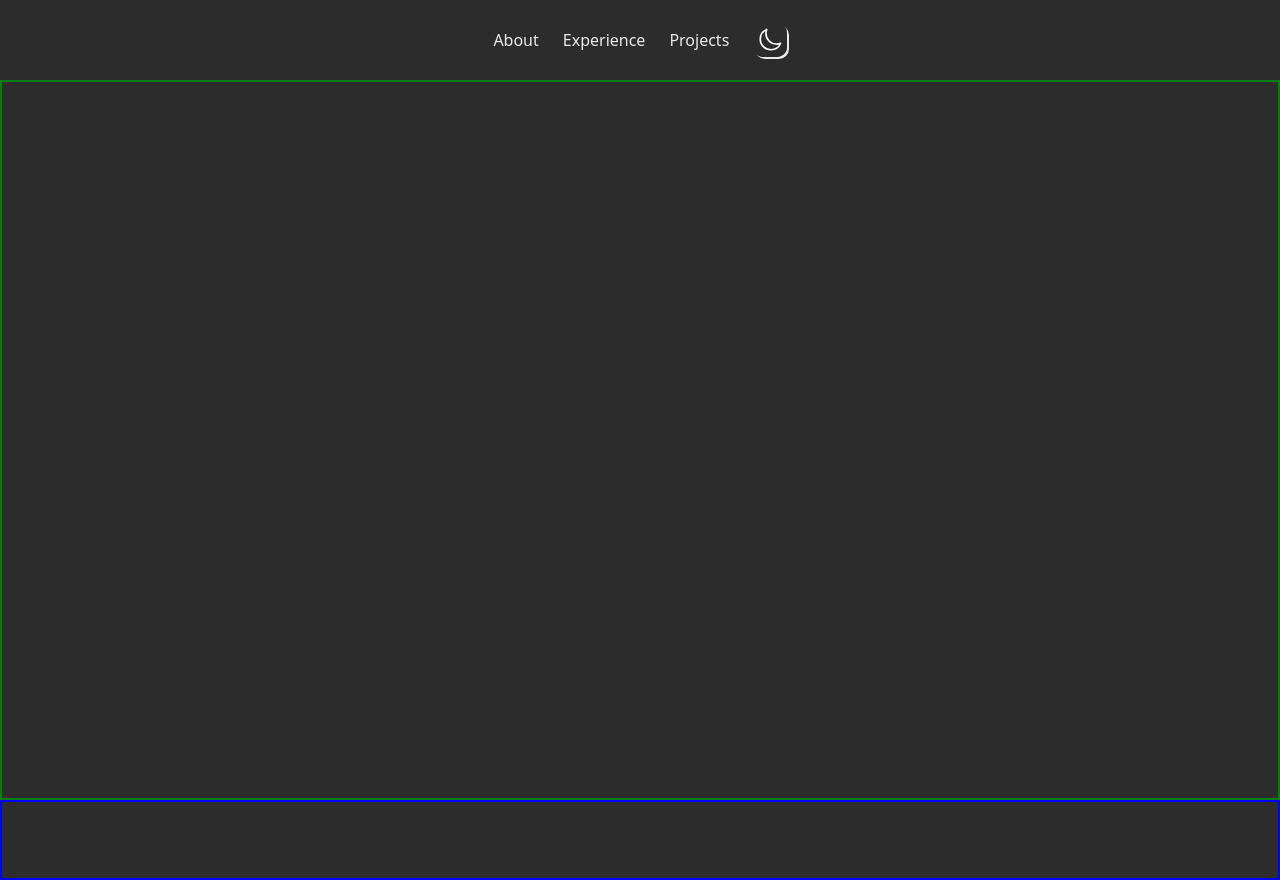
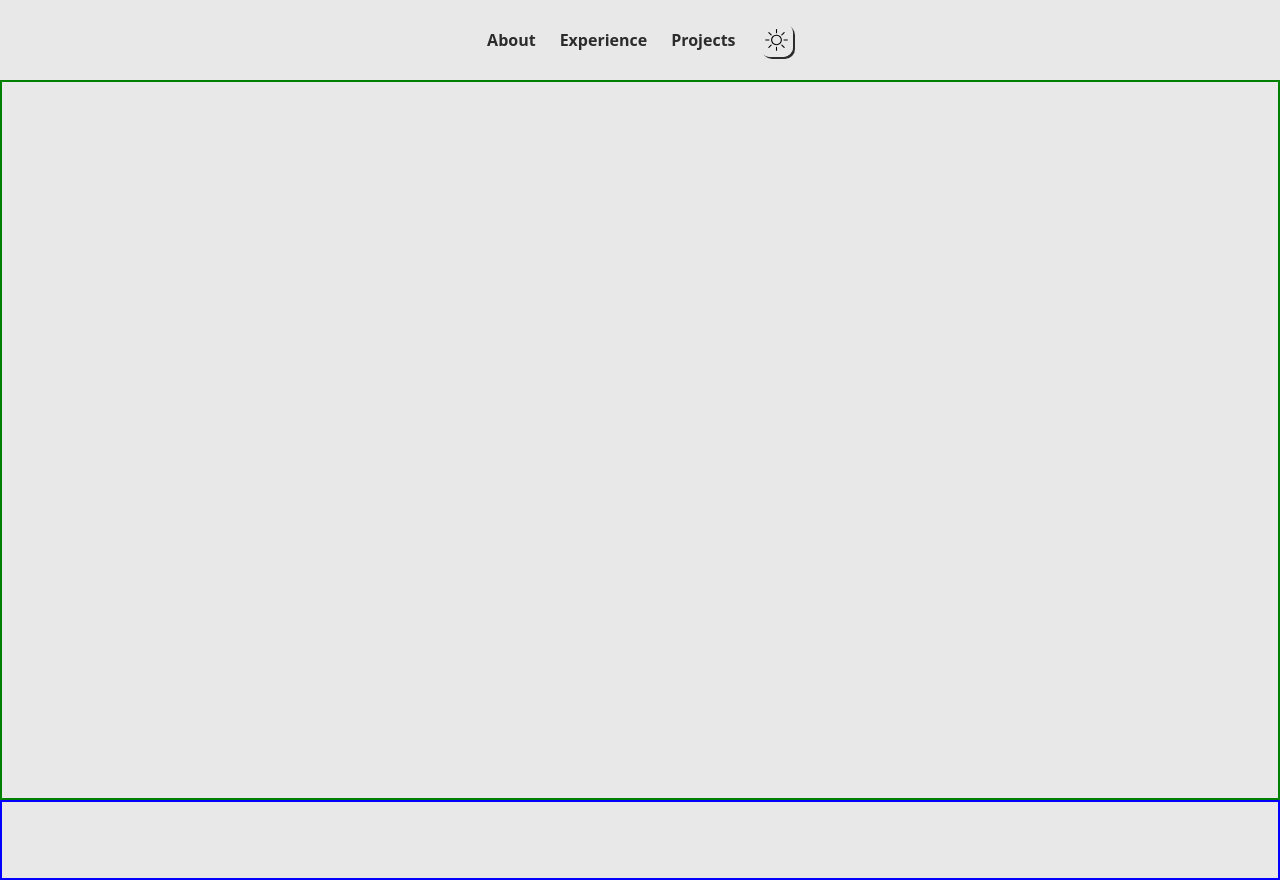
Before and after one commit to theHELDERscrolls/04_project, a website built with Vite: page index.html in a window 1280 px wide. Both pictures are taken after a click on the button 769 px from the left and 40 px from the top of the page. Built offline with nearby package versions, Linux system fonts and the light colour scheme.

Commit message:
event listener

```diff
--- a/main.js
+++ b/main.js
@@ -2,10 +2,12 @@ import "./style.css";
 
 import { createNavbar } from "./src/components/Header/Header";
 import { createAboutMe } from "./src/components/AboutMe/AboutMe";
+import { lighDarkBtn } from "./src/utils/changeMode";
 
 const init = () => {
   createNavbar();
- // createAboutMe();
+  lighDarkBtn();
+  // createAboutMe();
 };
 
 init();
--- a/src/components/Button/Button.js
+++ b/src/components/Button/Button.js
@@ -1,3 +1,10 @@
-export const btnTemplate = (idBtn, classBtn, srcImg, altImg, textBtn) => {
-  return `<button id="${idBtn}" class="${classBtn}"><img src="${srcImg}" alt="${altImg}">${textBtn}</button>`;
+export const btnTemplate = (
+  idBtn,
+  classBtn,
+  classImg,
+  srcImg,
+  altImg,
+  textBtn
+) => {
+  return `<button id="${idBtn}" class="${classBtn}"><img class="${classImg}" src="${srcImg}" alt="${altImg}">${textBtn}</button>`;
 };
--- a/src/components/Header/Header.css
+++ b/src/components/Header/Header.css
@@ -4,6 +4,8 @@ header {
   top: 0;
   width: 100%;
   z-index: 1;
+
+  transition: all 0.3s ease-in-out;
 
   #navbar {
     height: 10vh;
@@ -40,6 +42,7 @@ header {
 
         a {
           color: var(--font-dark);
+          font-weight: bold;
 
           transition: all 0.3s ease-in-out;
 
--- a/src/components/Header/Header.js
+++ b/src/components/Header/Header.js
@@ -19,6 +19,7 @@ export const createNavbar = () => {
                     ${btnTemplate(
                       "changeMode-btn",
                       "default-display",
+                      "moon-sun",
                       "/assets/icons/icon_moon.svg",
                       "mode button",
                       ""
--- a/src/utils/changeMode.js
+++ b/src/utils/changeMode.js
@@ -0,0 +1,15 @@
+export const lighDarkBtn = () => {
+  const btn = document.querySelector("#changeMode-btn");
+
+  btn.addEventListener("click", () => {
+    const imgBtn = document.querySelector(".moon-sun");
+    const body = document.querySelector("body");
+    body.classList.toggle("light-mode");
+
+    if (imgBtn.src.endsWith("icon_moon.svg")) {
+      imgBtn.src = "/assets/icons/icon_sun.svg";
+    } else if (imgBtn.src.endsWith("icon_sun.svg")) {
+      imgBtn.src = "/assets/icons/icon_moon.svg";
+    }
+  });
+};
--- a/style.css
+++ b/style.css
@@ -46,3 +46,32 @@ footer {
   align-items: center;
   justify-content: center;
 }
+
+.light-mode {
+  background-color: var(--bg-light);
+
+  #navbar {
+    ul {
+      li {
+        button {
+          border: 2px solid var(--bg-light);
+          box-shadow: 2px 2px 0px var(--font-light);
+
+          img {
+            filter: invert(0);
+          }
+        }
+
+        a {
+          color: var(--font-light);
+
+          &:hover,
+          &:focus {
+            color: var(--detail-light);
+            filter: drop-shadow(0px 0px 20px var(--detail-light));
+          }
+        }
+      }
+    }
+  }
+}
```
Also changed, not shown: src/utils/changeLang.js (deleted).
